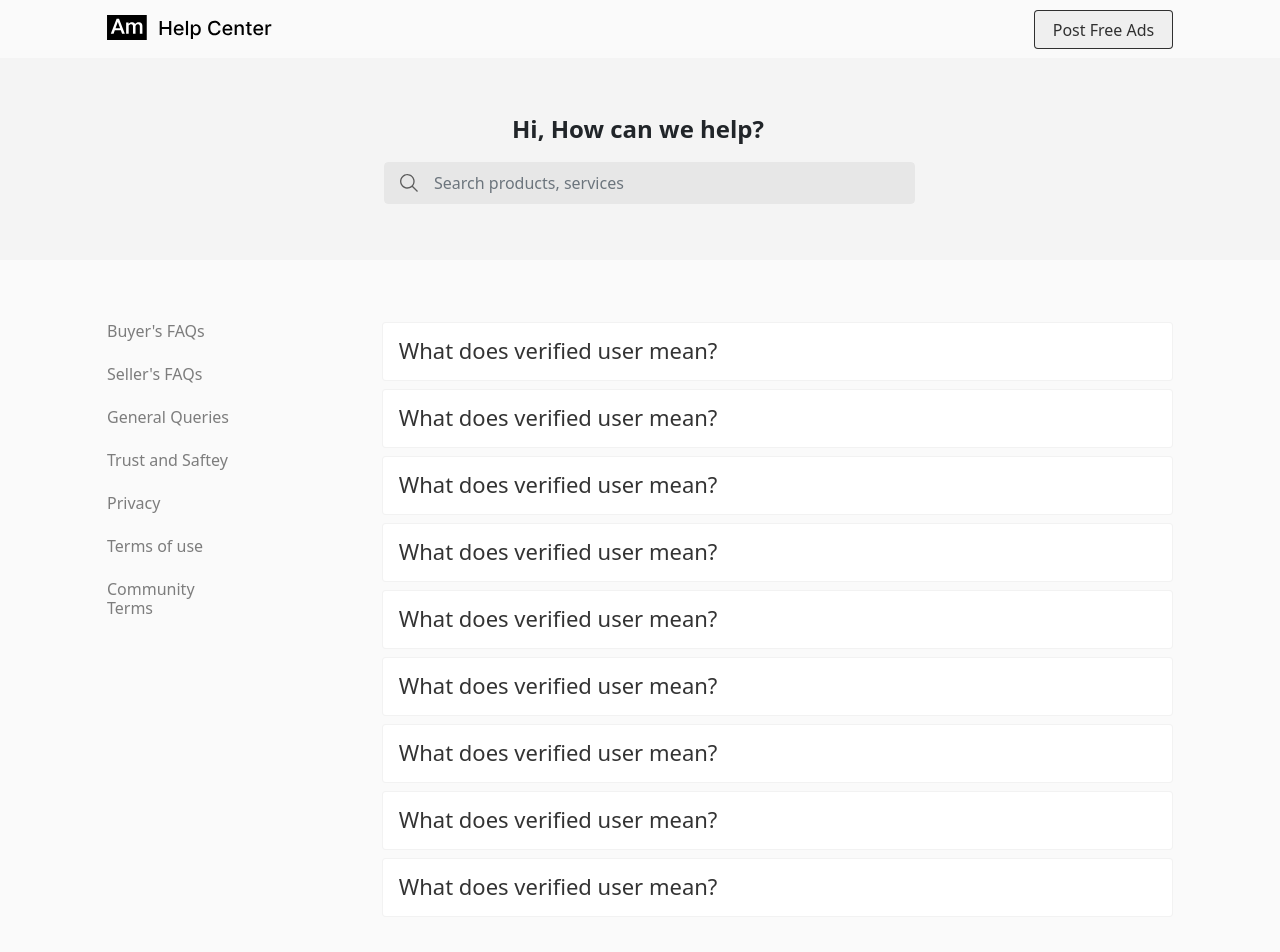
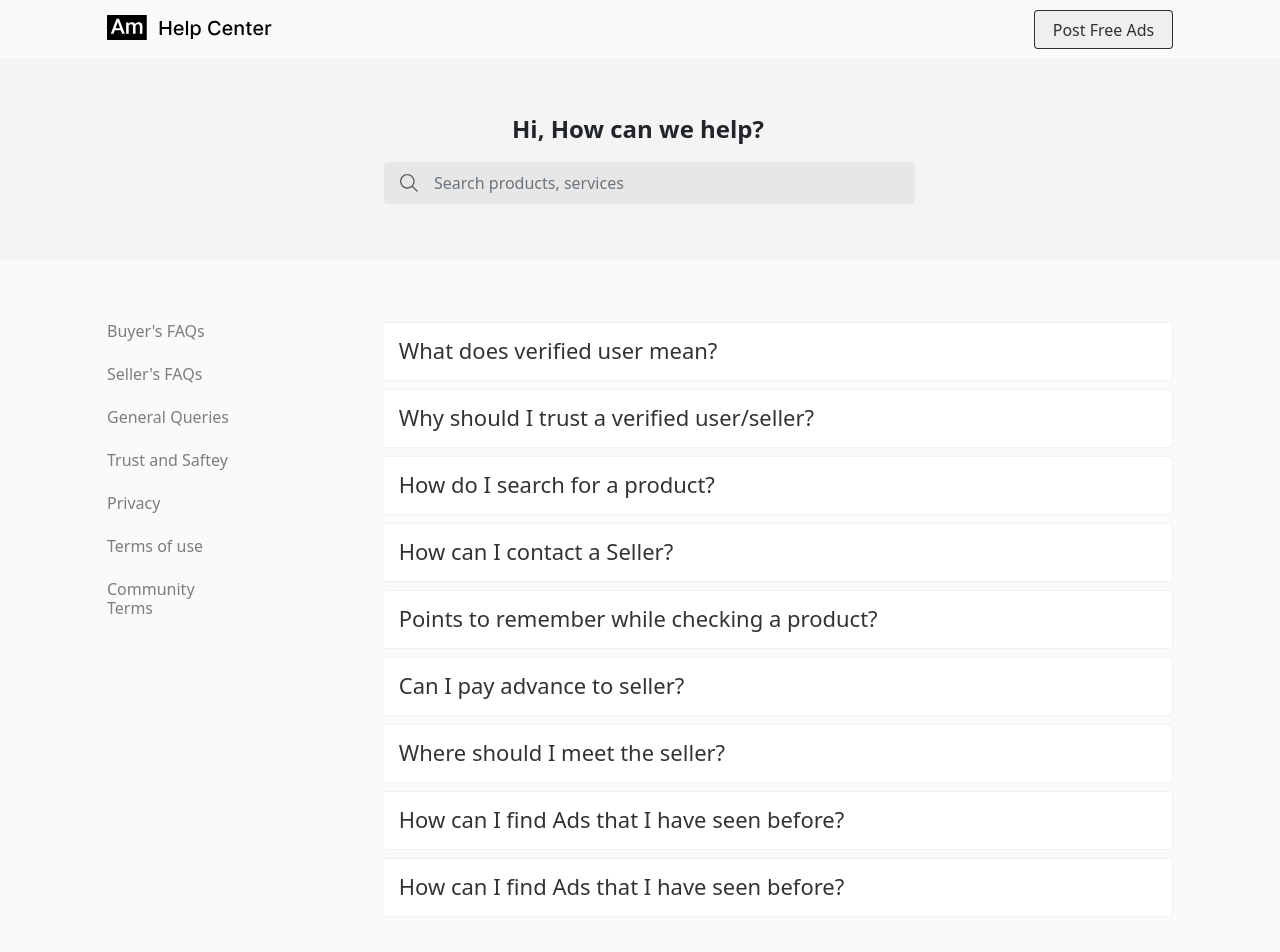
Before and after one commit to AllenDev1/mock-repo, a React (Create React App) app in the folder arkomarket/: page /helpdesk in a window 1280 px wide. Shown: the top 952 px of the page. Built offline with nearby package versions, Linux system fonts and the light colour scheme.

Commit message:
queries update

```diff
--- a/arkomarket/src/component/queriesnav.jsx
+++ b/arkomarket/src/component/queriesnav.jsx
@@ -10,28 +10,28 @@ const Queriesnav = () => {
           <p>What does verified user mean?</p>
         </div>
         <div className="queries-section">
-          <p>What does verified user mean?</p>
+          <p>Why should I trust a verified user/seller?</p>
         </div>
         <div className="queries-section">
-          <p>What does verified user mean?</p>
+          <p>How do I search for a product?</p>
         </div>
         <div className="queries-section">
-          <p>What does verified user mean?</p>
+          <p>How can I contact a Seller?</p>
         </div>
         <div className="queries-section">
-          <p>What does verified user mean?</p>
+          <p>Points to remember while checking a product?</p>
         </div>
         <div className="queries-section">
-          <p>What does verified user mean?</p>
+          <p>Can I pay advance to seller?</p>
         </div>
         <div className="queries-section">
-          <p>What does verified user mean?</p>
+          <p>Where should I meet the seller?</p>
         </div>
         <div className="queries-section">
-          <p>What does verified user mean?</p>
+          <p>How can I find Ads that I have seen before?</p>
         </div>
         <div className="queries-section">
-          <p>What does verified user mean?</p>
+          <p>How can I find Ads that I have seen before?</p>
         </div>
         <div className="write-section">
           <p>Can't find what you're looking for?</p>
```
